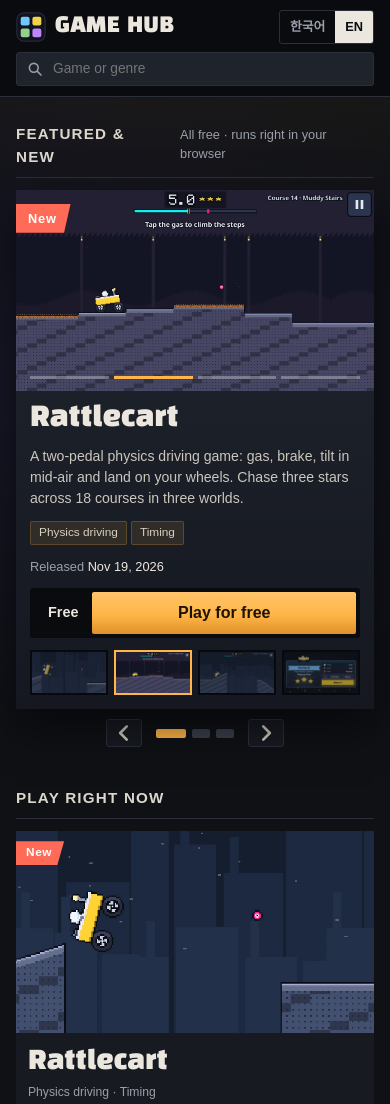
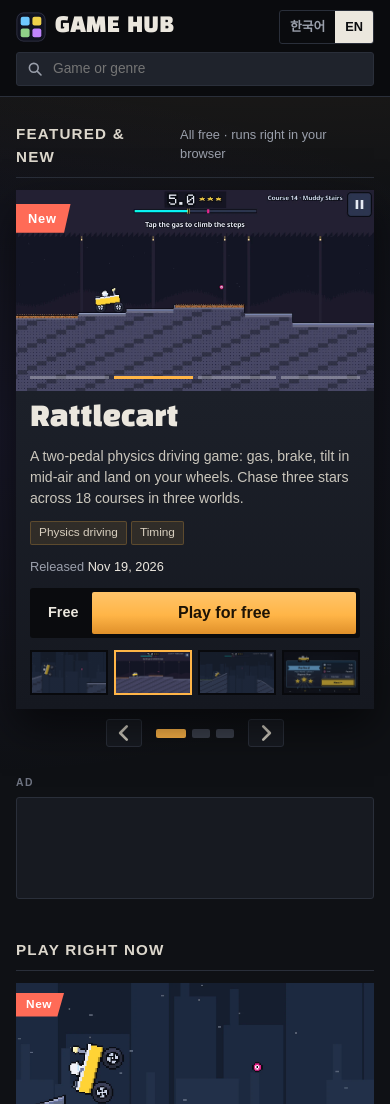
Before and after one commit to ParkBeomMin/game-hub, a plain HTML site: page index.html in a window 390 px wide. Shown: the top 1104 px of the page. Drawn offline with Linux system fonts and the light colour scheme; a web font is replaced by a local one.

Commit message:
Add test-mode AdSense display banners between hub sections.
Place three responsive units after the featured row, between browse and genres, and before the footer. Requests stay non-personalized and in ad test mode, with placeholder slot IDs until real units are created. FAQ and README now describe hub ads.

```diff
--- a/css/style.css
+++ b/css/style.css
@@ -176,6 +176,53 @@ a.cap:hover .cap-bar, a.cap:focus-visible .cap-bar { opacity: 1; }
 .help dt:first-child { margin-top: 0; }
 .help dd { margin: 2px 0 0; font-size: 0.88rem; color: #cbc7bd; }
 .err { color: var(--coral); }
+
+/* AdSense display slots between sections */
+.ad-rail {
+  width: min(100% - 32px, 1200px);
+  margin: 28px auto 4px;
+}
+/* Full-width responsive ads rewrite inner heights with !important; cap the outer rail until an ad fills. */
+.ad-rail:has(ins.adsbygoogle:not([data-ad-status="filled"])) {
+  max-height: 126px;
+  overflow: hidden;
+}
+.ad-slot {
+  width: 100%;
+  margin: 0;
+}
+.ad-slot .ad-label {
+  margin: 0 0 6px;
+  font-size: 0.65rem;
+  font-weight: 700;
+  letter-spacing: 0.14em;
+  text-transform: uppercase;
+  color: #6f7482;
+}
+.ad-slot .ad-frame {
+  min-height: 100px;
+  background: var(--panel);
+  border: 1px solid var(--line);
+  border-radius: 3px;
+  overflow: hidden;
+}
+.ad-slot ins.adsbygoogle {
+  display: block;
+  width: 100%;
+  min-height: 100px;
+}
+/* Auto-format ins can inflate while empty; keep a banner-sized reserve until an ad fills. */
+.ad-slot ins.adsbygoogle:not([data-ad-status="filled"]) {
+  max-height: 100px;
+  overflow: hidden;
+}
+.ad-slot:has(ins.adsbygoogle[data-ad-status="filled"]) .ad-frame {
+  min-height: 0;
+}
+html:not([data-ad-preview]) .ad-rail:has(ins.adsbygoogle[data-ad-status="unfilled"]) {
+  display: none;
+}
+
 .foot { margin-top: 56px; background: var(--bg2); border-top: 1px solid var(--line); }
 .foot-in { display: flex; flex-wrap: wrap; align-items: center; gap: 8px 22px; padding: 22px 0 calc(26px + env(safe-area-inset-bottom)); font-size: 0.82rem; color: #bdb9af; }
 .muted { color: var(--muted); }
--- a/index.html
+++ b/index.html
@@ -16,6 +16,11 @@
         gtag('event', 'play_click', { link_url: h, transport_type: 'beacon' });
       }
     }, true);
+  </script>
+  <script async src="https://pagead2.googlesyndication.com/pagead/js/adsbygoogle.js?client=ca-pub-7426857657290789" crossorigin="anonymous"></script>
+  <script>
+    window.adsbygoogle = window.adsbygoogle || [];
+    adsbygoogle.requestNonPersonalizedAds = 1;
   </script>
   <meta name="viewport" content="width=device-width, initial-scale=1, viewport-fit=cover">
   <title>Game Hub — free browser games from BeomMin’s workshop</title>
@@ -49,6 +54,7 @@
       var s = null; try { s = localStorage.getItem("gamehub.lang.v1"); } catch (e) {}
       var l = (s === "ko" || s === "en") ? s : ((navigator.language || "").toLowerCase().indexOf("ko") === 0 ? "ko" : "en");
       document.documentElement.lang = l; document.documentElement.setAttribute("data-lang", l);
+      if (/(?:^|[?&])ads=preview(?:&|$)/.test(location.search)) document.documentElement.setAttribute("data-ad-preview", "");
     })();
   </script>
 </head>
@@ -91,6 +97,22 @@
         <button class="car-arrow next" type="button" aria-label="Next" data-car="1"><svg viewBox="0 0 20 20" width="22" height="22"><path d="M7.5 4l6 6-6 6" fill="none" stroke="currentColor" stroke-width="2.4" stroke-linecap="round" stroke-linejoin="round"/></svg></button></div>
     </section>
 
+    <div class="ad-rail" id="ad-after-featured">
+    <aside class="ad-slot" aria-label="Advertisement">
+      <p class="ad-label"><span class="i18n-ko">광고</span><span class="i18n-en">AD</span></p>
+      <div class="ad-frame">
+        <!-- TODO: replace data-ad-slot="0000000001" with a real AdSense display unit ID -->
+        <ins class="adsbygoogle"
+             style="display:block"
+             data-ad-client="ca-pub-7426857657290789"
+             data-ad-slot="0000000001"
+             data-ad-format="auto"
+             data-full-width-responsive="true"
+             data-adtest="on"></ins>
+      </div>
+    </aside>
+    </div>
+
     <section class="wrap" aria-labelledby="cap-h">
       <div class="row-head">
         <h2 id="cap-h"><span class="i18n-ko">지금 바로 할 수 있는 게임</span><span class="i18n-en">Play right now</span></h2>
@@ -112,6 +134,22 @@
       </div>
     </section>
 
+    <div class="ad-rail" id="ad-after-browse">
+    <aside class="ad-slot" aria-label="Advertisement">
+      <p class="ad-label"><span class="i18n-ko">광고</span><span class="i18n-en">AD</span></p>
+      <div class="ad-frame">
+        <!-- TODO: replace data-ad-slot="0000000002" with a real AdSense display unit ID -->
+        <ins class="adsbygoogle"
+             style="display:block"
+             data-ad-client="ca-pub-7426857657290789"
+             data-ad-slot="0000000002"
+             data-ad-format="auto"
+             data-full-width-responsive="true"
+             data-adtest="on"></ins>
+      </div>
+    </aside>
+    </div>
+
     <section id="genres" class="wrap" aria-labelledby="genre-h">
       <div class="row-head"><h2 id="genre-h"><span class="i18n-ko">장르로 둘러보기</span><span class="i18n-en">Browse by genre</span></h2></div>
       <div id="genre-tiles" class="genre-tiles"></div>
@@ -132,11 +170,28 @@
           <dt><span class="i18n-ko">게임은 몇 개예요?</span><span class="i18n-en">How many games?</span></dt>
           <dd><span class="i18n-ko"><b data-live-count>3</b>개: <span data-live-names>트레이오라, 스윙룸, 덜컹카트</span></span><span class="i18n-en"><b data-live-count>3</b>: <span data-live-names>Trayora, Swingloom, Rattlecart</span></span></dd>
           <dt><span class="i18n-ko">광고는요?</span><span class="i18n-en">Ads?</span></dt>
-          <dd><span class="i18n-ko">무료로 운영하려고 게임 안에서 광고가 나올 수 있어요. 이 허브 페이지엔 없어요.</span><span class="i18n-en">Games may show ads to stay free. This hub page has none.</span></dd>
+          <dd><span class="i18n-ko">무료로 운영하려고 게임 안과 이 허브 페이지에 광고가 나올 수 있어요. 지금은 비맞춤(비개인화) 광고로만 요청합니다.</span><span class="i18n-en">Games and this hub may show ads to stay free. For now, ad requests are non-personalized.</span></dd>
         </dl>
       </div>
     </section>
     <p id="games-error" class="wrap err" hidden><span class="i18n-ko">게임 목록을 불러오지 못했어요. 새로고침해 주세요.</span><span class="i18n-en">Couldn’t load the games. Please refresh.</span></p>
+
+    <div class="ad-rail" id="ad-before-footer">
+    <aside class="ad-slot" aria-label="Advertisement">
+      <p class="ad-label"><span class="i18n-ko">광고</span><span class="i18n-en">AD</span></p>
+      <div class="ad-frame">
+        <!-- TODO: replace data-ad-slot="0000000003" with a real AdSense display unit ID -->
+        <ins class="adsbygoogle"
+             style="display:block"
+             data-ad-client="ca-pub-7426857657290789"
+             data-ad-slot="0000000003"
+             data-ad-format="auto"
+             data-full-width-responsive="true"
+             data-adtest="on"></ins>
+      </div>
+    </aside>
+    </div>
+
   </main>
 
   <footer class="foot">
@@ -148,5 +203,33 @@
   </footer>
   <script src="js/app.js" defer></script>
   <script src="js/core.js" defer></script>
+  <script>
+    (function () {
+      window.adsbygoogle = window.adsbygoogle || [];
+      adsbygoogle.requestNonPersonalizedAds = 1;
+      var slots = document.querySelectorAll("ins.adsbygoogle");
+      for (var i = 0; i < slots.length; i++) {
+        if (!slots[i].getAttribute("data-adsbygoogle-status")) adsbygoogle.push({});
+      }
+      function constrainRails() {
+        document.querySelectorAll(".ad-rail").forEach(function (rail) {
+          var ins = rail.querySelector("ins.adsbygoogle");
+          var filled = ins && ins.getAttribute("data-ad-status") === "filled";
+          if (filled) {
+            rail.style.removeProperty("max-height");
+            rail.style.removeProperty("overflow");
+          } else {
+            rail.style.setProperty("max-height", "126px", "important");
+            rail.style.setProperty("overflow", "hidden", "important");
+          }
+        });
+      }
+      constrainRails();
+      var mo = new MutationObserver(constrainRails);
+      document.querySelectorAll(".ad-rail").forEach(function (rail) {
+        mo.observe(rail, { attributes: true, subtree: true, attributeFilter: ["data-ad-status", "style"] });
+      });
+    })();
+  </script>
 </body>
 </html>
```
Also changed, not shown: 1 other file.
